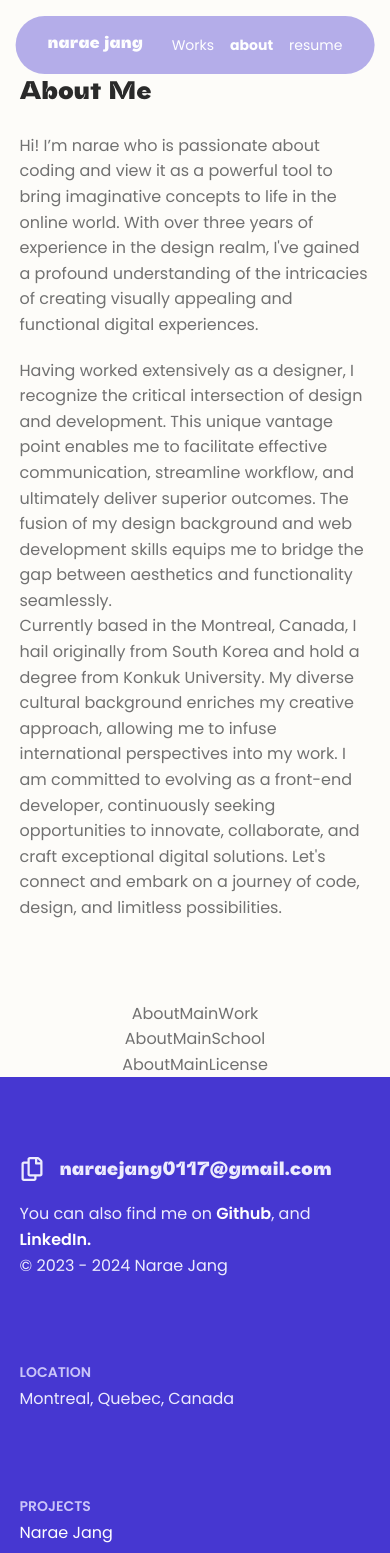
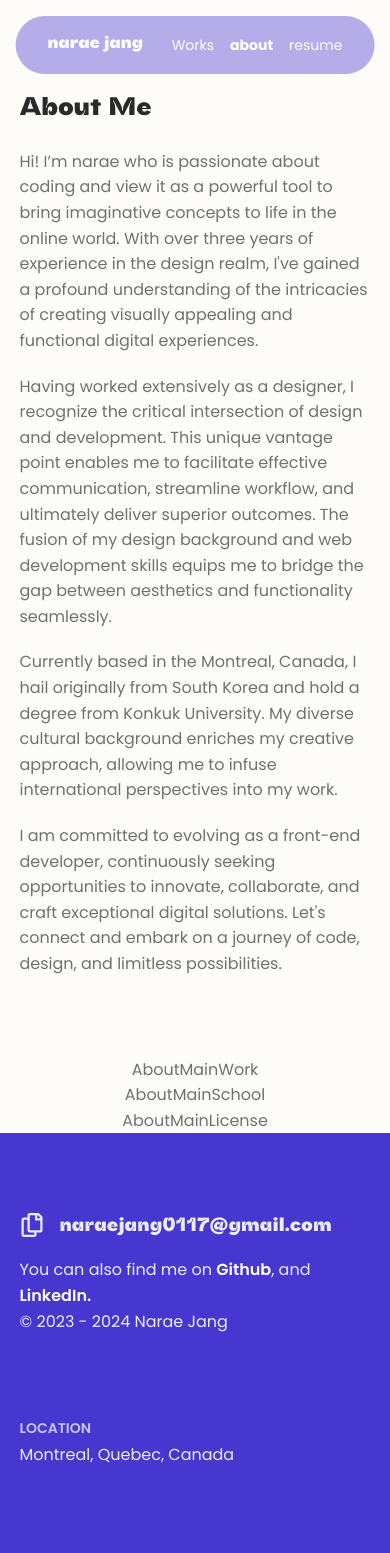
Before and after one commit to NaraeJang/2024-Narae-Jang-Portfolio, a React (Vite) app: page /about in a window 390 px wide. Shown: the top 1553 px of the page. Built offline with nearby package versions, Linux system fonts and the light colour scheme.

Commit message:
complete mobile ver about me section

```diff
--- a/src/components/AboutMainMe.jsx
+++ b/src/components/AboutMainMe.jsx
@@ -3,7 +3,7 @@ import { Title } from './';
 const AboutMainMe = () => {
   return (
     <section id="about-me">
-      <div className="custom-container">
+      <div className="pt-[6rem] pb-20">
         <Title title="about me" />
         <div className="text-left">
           <p className="mt-6 mb-5">
@@ -13,7 +13,7 @@ const AboutMainMe = () => {
             gained a profound understanding of the intricacies of creating
             visually appealing and functional digital experiences.
           </p>
-          <p>
+          <p className="mb-5">
             Having worked extensively as a designer, I recognize the critical
             intersection of design and development. This unique vantage point
             enables me to facilitate effective communication, streamline
@@ -21,15 +21,17 @@ const AboutMainMe = () => {
             design background and web development skills equips me to bridge the
             gap between aesthetics and functionality seamlessly.
           </p>
-          <p>
+          <p className="mb-5">
             Currently based in the Montreal, Canada, I hail originally from
             South Korea and hold a degree from Konkuk University. My diverse
             cultural background enriches my creative approach, allowing me to
-            infuse international perspectives into my work. I am committed to
-            evolving as a front-end developer, continuously seeking
-            opportunities to innovate, collaborate, and craft exceptional
-            digital solutions. Let's connect and embark on a journey of code,
-            design, and limitless possibilities.
+            infuse international perspectives into my work.
+          </p>
+          <p>
+            I am committed to evolving as a front-end developer, continuously
+            seeking opportunities to innovate, collaborate, and craft
+            exceptional digital solutions. Let's connect and embark on a journey
+            of code, design, and limitless possibilities.
           </p>
         </div>
       </div>
```
